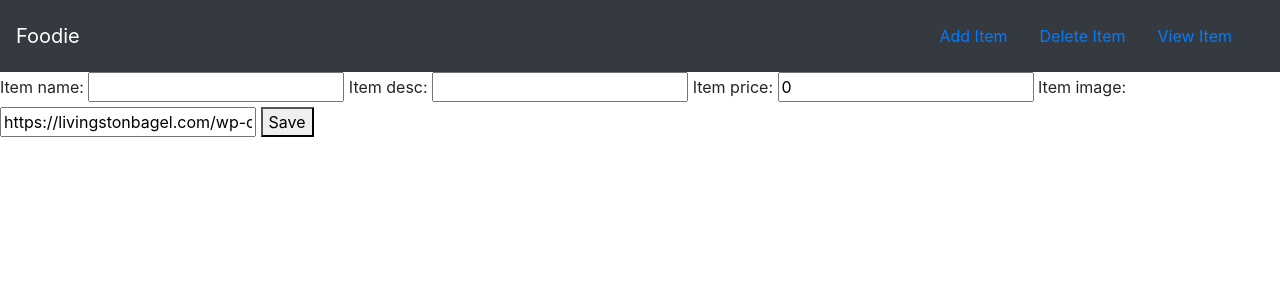
After one commit to ramuked/Food-Site, a Django app: page /food/add in a window 1280 px wide. The commit adds this page. Shown: the top 300 px of the page. Run offline with Django 4.2, Linux system fonts and the light colour scheme.

Commit message:
Added food item update forms

```diff
--- /dev/null
+++ b/food/forms.py
@@ -0,0 +1,8 @@
+from django import forms
+from .models import Item
+
+
+class ItemForm(forms.ModelForm):
+    class Meta:
+        model = Item
+        fields = ["item_name", "item_desc", "item_price", "item_image"]
--- a/food/templates/food/base.html
+++ b/food/templates/food/base.html
@@ -10,15 +10,15 @@
 <body>
 
     <nav class = "navbar navbar-dark bg-dark">
-        <a href = "#", class = "navbar-brand">Foodie</a>
+        <a href = "{% url 'food:index' %}", class = "navbar-brand">Foodie</a>
         <div class = "navbar">
-            <a class = "nav-item " href = "#">Add Item</a>
-            <a class = "nav-item " href = "#">Delete Item</a>
-            <a class = "nav-item " href = "#">View Item</a>
+            <a class = "nav-item nav-link" href = "{%url 'food:create_item' %}">Add Item</a>
+            <a class = "nav-item nav-link" href = "#">Delete Item</a>
+            <a class = "nav-item nav-link" href = "#">View Item</a>
         </div>
     </nav>
     {% block body %}
     {% endblock %}
 
-</body>
+</body"{% url 'food:index' %}
 </html>
--- a/food/templates/food/detail.html
+++ b/food/templates/food/detail.html
@@ -10,6 +10,7 @@
             <h1>{{ item.item_name }}</h1>
             <h2>{{ item.item_desc }}</h2>
             <h3>{{ item.item_price }}</h3>
+            <a href="{% url 'food:delete_item' item.id%}">Delete</a>
         </div>
     </div>
 </div>
--- /dev/null
+++ b/food/templates/food/item-delete.html
@@ -0,0 +1,5 @@
+<form method="POST">
+    {% csrf_token %}
+    <h2>Are you sure you want to delete {{item.item_name }}</h2>
+    <button type = "submit">Confirm</button>
+</form>
--- /dev/null
+++ b/food/templates/food/item-form.html
@@ -0,0 +1,11 @@
+{% extends "food/base.html" %}
+{% block body %}
+<form method="POST">
+    <form method="POST">
+        {% csrf_token %}
+        {{form}}
+
+        <button type="submit">Save</button>
+    </form>
+
+{% endblock %}
--- a/food/urls.py
+++ b/food/urls.py
@@ -8,4 +8,7 @@ urlpatterns = [
     # /food/1
     path("<int:item_id>", views.detail, name="detail"),
     path("item/", views.item, name="item"),
+    path("add", views.create_item, name="create_item"),
+    path("update/<int:id>", views.update_item, name="update_item"),
+    path("delete/<int:id>", views.delete_item, name="delete_item"),
 ]
--- a/food/views.py
+++ b/food/views.py
@@ -1,6 +1,8 @@
 from django.http import HttpResponse
-from django.shortcuts import render
+from django.shortcuts import redirect, render
 from django.http import HttpResponse
+
+from food.forms import ItemForm
 from .models import Item
 from django.template import loader
 
@@ -23,3 +25,31 @@ def detail(request, item_id):
         "item": item,
     }
     return render(request, "food/detail.html", context)
+
+
+def create_item(request):
+    form = ItemForm(request.POST or None)
+
+    if form.is_valid():
+        form.save()
+        return redirect("food:index")
+    return render(request, "food/item-form.html", {"form": form})
+
+
+def update_item(request, id):
+    item = Item.objects.get(id=id)
+    form = ItemForm(request.POST or None, instance=item)
+
+    if form.is_valid():
+        form.save()
+        return redirect("food:index")
+    return render(request, "food/item-form.html", {"form": form, "item": item})
+
+
+def delete_item(request, id):
+    item = Item.objects.get(id=id)
+    if request.method == "POST":
+        item.delete()
+        return redirect("food:index")
+
+    return render(request, "food/item-delete.html", {"item": item})
```
Also changed, not shown: db.sqlite3.
